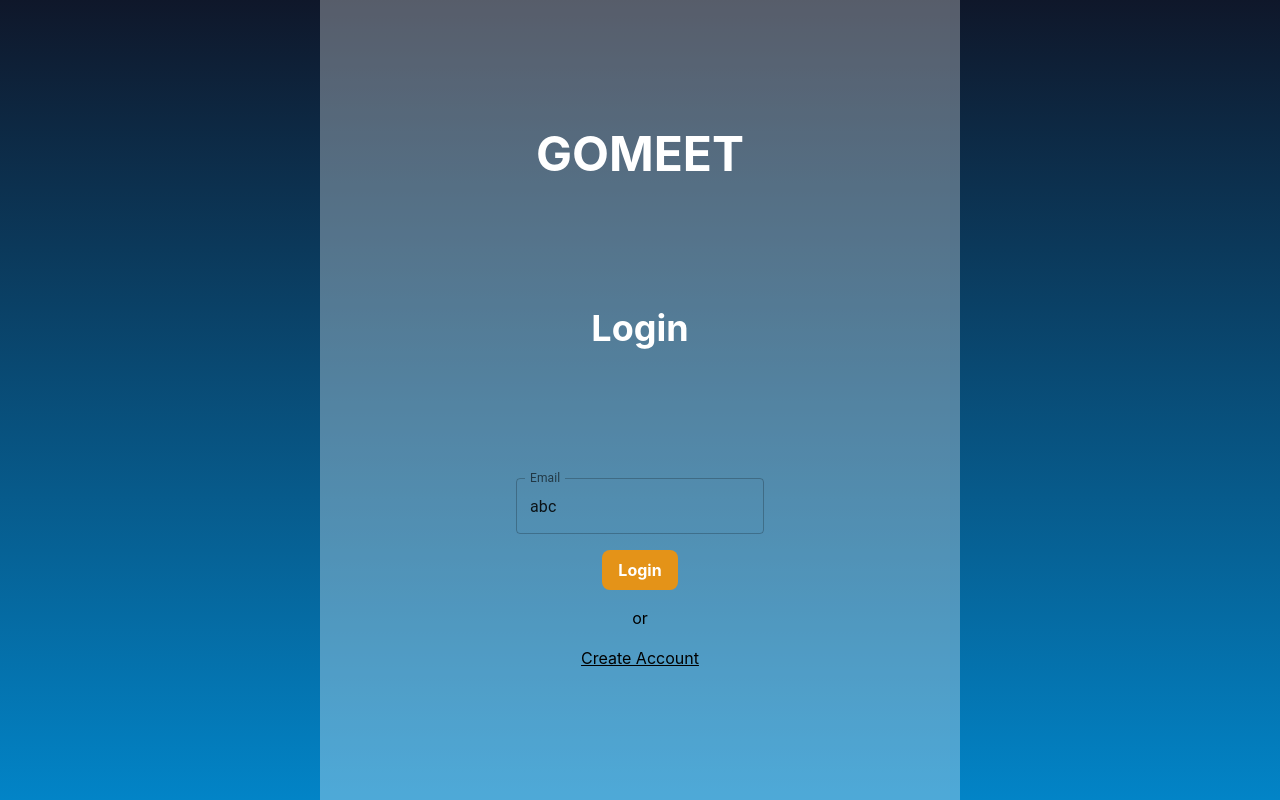
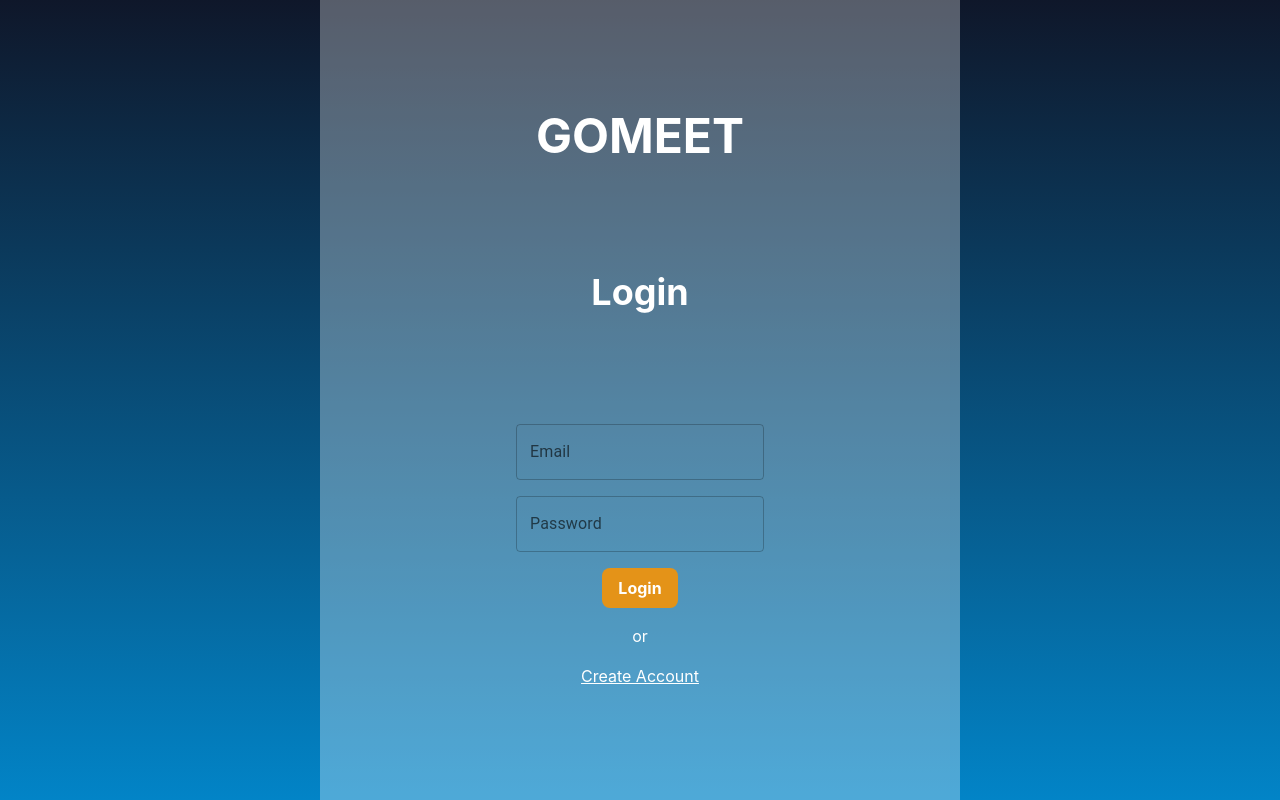
Before and after one commit to wulandaridewi69/Alta-F6-G4-Gomeet, a Next.js app: page /login in a window 1280 px wide. Built offline with nearby package versions, Linux system fonts and the light colour scheme.

Commit message:
page login modified

```diff
--- a/components/input.jsx
+++ b/components/input.jsx
@@ -6,7 +6,13 @@ const Input = (props) => {
     return (
         <div className='flex flex-col gap-1'>
             {/* <TextField /> */}
-            <TextField id="email" type="email" value="abc" label="Email" variant="outlined" onChange={(e) => props.handleEmail(e)} onKeyDown={(e) => props.callSubmit(e)} />
+            <TextField
+                id={props.id}
+                type={props.type}
+                value={props.value}
+                label={props.label}
+                onChange={props.onChange}
+            />
         </div>
 
     )
--- a/pages/login.jsx
+++ b/pages/login.jsx
@@ -11,27 +11,25 @@ function Login() {
             <div className='bg-white/30 w-1/2 h-full flex flex-col items-center justify-evenly'>
                 <h1 className='font-bold lg:text-5xl md:text-4xl text-4xl text-white'>GOMEET</h1>
                 <div className='text-white text-4xl font-bold'>Login</div>
-                <div className='space-y-4'>
+                <div className='space-y-4 text-white'>
                     <Input
-                        id='email'
                         type='email'
-                        value='abc'
                         label='Email'
-                        variant='outlined'
-                        onChange={(e) => handleEmail(e)}
-                        onKeyDown={(e) => callSubmit(e)}
+                    />
+                    <Input
+                        type='password'
+                        label='Password'
                     />
                     <div className='flex justify-center'>
                         <Link href={'/'} >
                             <CustomButton
                                 id="btn-login"
                                 label="Login"
-                                value=""
                             />
                         </Link>
                     </div>
                     <h1 className='flex justify-center'>or</h1>
-                    <a href="#" className='underline flex justify-center'>Create Account</a>
+                    <a href="" className='underline flex justify-center'>Create Account</a>
                 </div>
             </div>
         </div>
```
